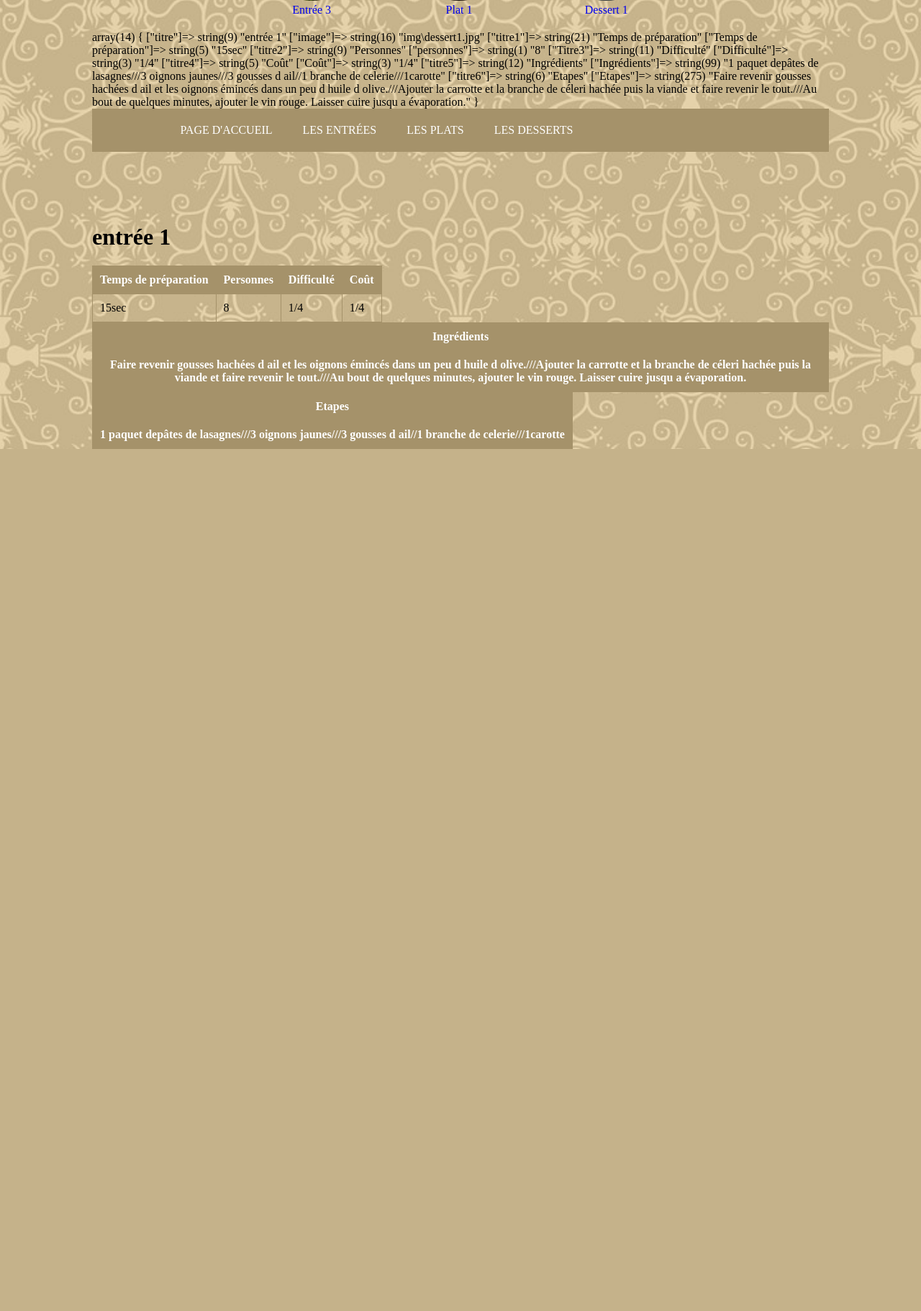
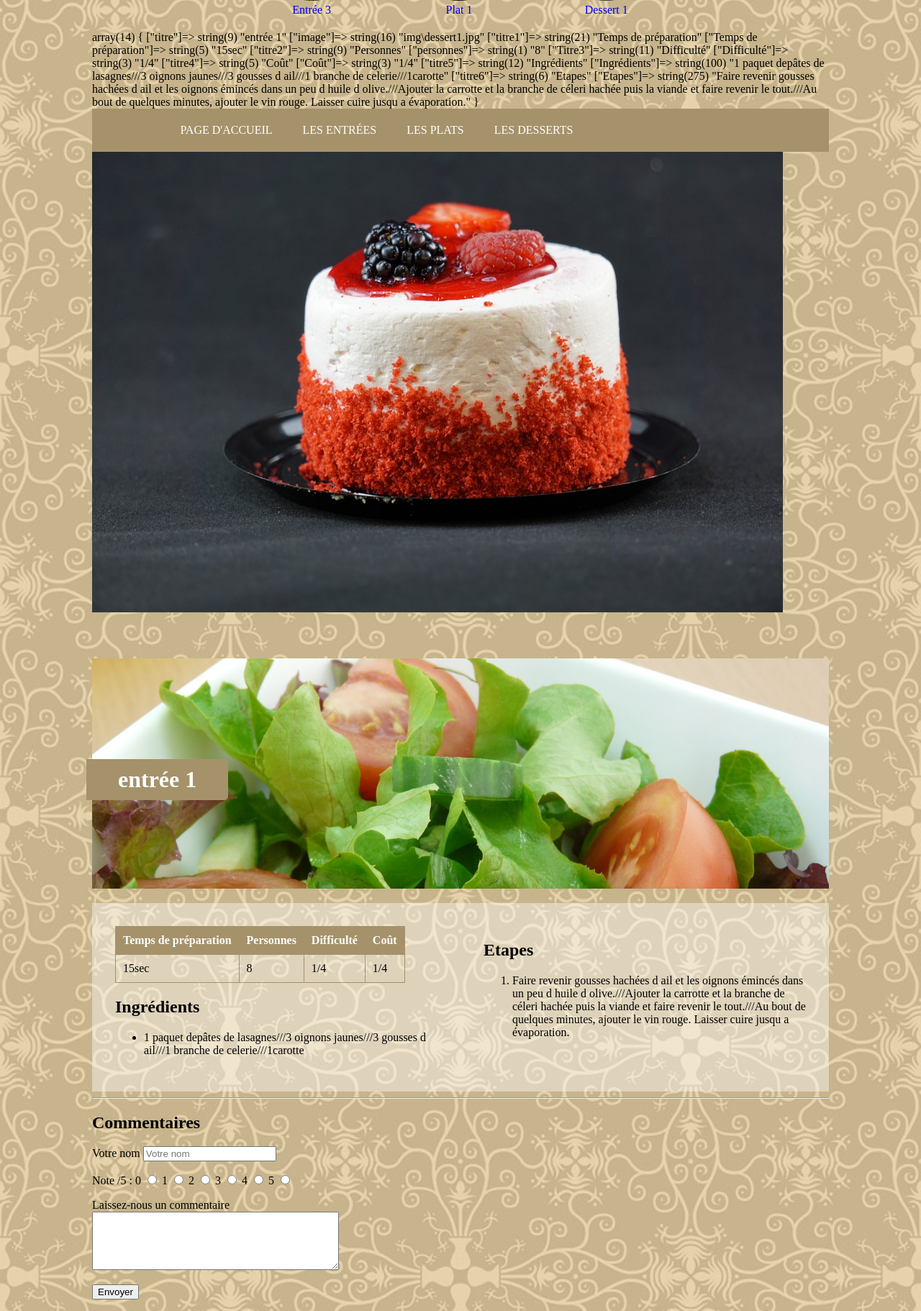
Before and after one commit to Skandaax/recettes_base, a PHP site: page /index.php in a window 1280 px wide. Shown: the part 306-2128 px from the top of the page at 72% size. Before the commit the page ends 930 px from the top, so only its background shows below. Run offline with PHP 8.4, Linux system fonts and the light colour scheme; lists and menus that the app fills with data are empty.

Commit message:
modification recettes.php

```diff
--- a/html/recettes.php
+++ b/html/recettes.php
@@ -1,6 +1,6 @@
 <?php
 
-
+// Recette test //
 $recetes_test = array(
     'titre' => 'entrée 1',
     'image' => 'img\dessert1.jpg',
@@ -13,7 +13,7 @@ $recetes_test = array(
     'titre4' => 'Coût',
     'Coût' => '1/4',
     'titre5' => 'Ingrédients',
-    'Ingrédients' => '1 paquet depâtes de lasagnes///3 oignons jaunes///3 gousses d ail//1 branche de celerie///1carotte',
+    'Ingrédients' => '1 paquet depâtes de lasagnes///3 oignons jaunes///3 gousses d ail///1 branche de celerie///1carotte',
     'titre6' => 'Etapes',
     'Etapes' => 'Faire revenir gousses hachées d ail et les oignons émincés dans un peu d huile d olive.///Ajouter la carrotte et la branche de céleri hachée puis la viande et faire revenir le tout.///Au bout de quelques minutes, ajouter le vin rouge. Laisser cuire jusqu a évaporation.'
 );
@@ -39,11 +39,17 @@ include("menu.php");
 
     </header>
 <body>
-    <h1><?php echo $recetes_test['titre']?></h1>
-    <div><?php ?></div>
-    <div>
-        <table>
-            <tr>
+    <img src="<?php echo $recetes_test['image'] ?>" alt="">
+
+    <h1 class="recipe-head"><?php echo $recetes_test['titre']?></h1>
+
+        <div class="illustration img-block"><a href="entree1.html"><img src="../../img/entree1.jpg" alt="Image entrée 1">
+        </a></div>
+
+        <section class="row bg-light">
+            <div class="col-6">
+                <table>
+                <tr>
                 <th><?php echo $recetes_test['titre1']?></th>
                 <th><?php echo $recetes_test['titre2']?></th>
                 <th><?php echo $recetes_test['Titre3']?></th>
@@ -54,30 +60,51 @@ include("menu.php");
                 <td><?php echo $recetes_test['personnes']?></td>
                 <td><?php echo $recetes_test['Difficulté']?></td>
                 <td><?php echo $recetes_test['Coût']?></td>
-            </tr>
-        </table>
-    </div>
-    <div>
-        <table>
-            <tr>
-                <th><?php echo $recetes_test['titre5']?></th>
-            </tr>
-            <tr>
-                <th><?php echo $recetes_test['Etapes']?></th>
-            </tr>
-        </table>
-    </div>
-    <div>
-        <table>
-            <tr>
-                <th><?php echo $recetes_test['titre6']?></th>
-            </tr>
-            <tr>
-                <th><?php echo $recetes_test['Ingrédients']?></th>
-            </tr>
-        </table>
-    </div>
+                </table>
 
+                <h2><?php echo $recetes_test['titre5']?></h2>
+                <ul>
+                    <li><?php echo $recetes_test['Ingrédients']?></li>
+                </ul>
+            </div>
+
+            <div class="col-6">
+                <h2><?php echo $recetes_test['titre6']?></h2>
+                <ol>
+                    <li><?php echo $recetes_test['Etapes']?></li>
+                </ol>
+            </div>
+        </section>
+        <hr>
+        <section>
+            <h2>Commentaires</h2>
+            <form action="../../index.html" method="post">
+                <p>
+                    <label for="nom">Votre nom</label>
+                    <input type="text" id="nom" name="nom" placeholder="Votre nom">
+                </p>
+                <p>Note /5 :
+                    <label for="rad0">0</label>
+                    <input type="radio" id="rad0" name="nom" value="0">
+                    <label for="rad1">1</label>
+                    <input type="radio" id="rad1" name="nom" value="1">
+                    <label for="rad2">2</label>
+                    <input type="radio" id="rad2" name="nom" value="2">
+                    <label for="rad3">3</label>
+                    <input type="radio" id="rad3" name="nom" value="3">
+                    <label for="rad4">4</label>
+                    <input type="radio" id="rad4" name="nom" value="4">
+                    <label for="rad5">5</label>
+                    <input type="radio" id="rad5" name="nom" value="5">
+                </p>
+                <p>
+                    <label for="comment">Laissez-nous un commentaire</label><br>
+                    <textarea id="comment" rows="5" cols="40"></textarea>
+                </p>
+                <p><input type="submit" value="Envoyer">
+                </p>
+            </form>
+        </section>
 </body>
 
 </html>
```
